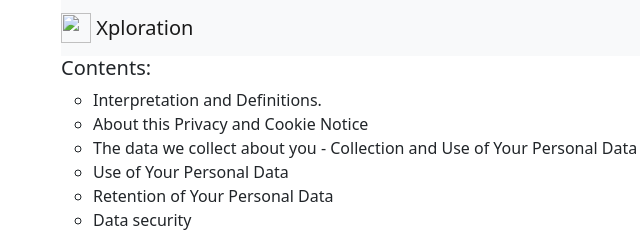
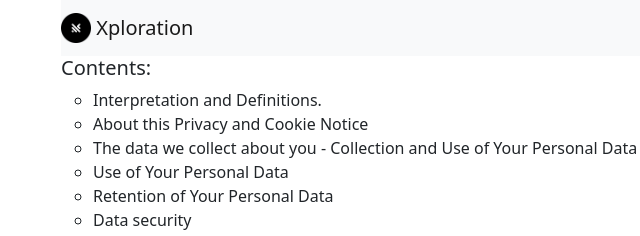
Before and after one commit to twstoly/FacebookLoginPrivacyPolicy, a plain HTML site: page index.html in a window 1280 px wide. Shown: the top 236 px of the page, 21-661 px from the left. Drawn offline with nearby package versions, Linux system fonts and the light colour scheme.

Commit message:
add xploration_logo

```diff
--- a/index.html
+++ b/index.html
@@ -14,7 +14,7 @@
     <div  class="container">
         <nav class="navbar navbar-light bg-light">
             <a class="navbar-brand" href="#">
-             <img src="assets/logo.png" width="30" height="30" class="d-inline-block align-top" alt="">
+             <img src="assets/xploration_logo.png" width="30" height="30" class="d-inline-block align-top" alt="">
                 Xploration
             </a>
         </nav>
```
